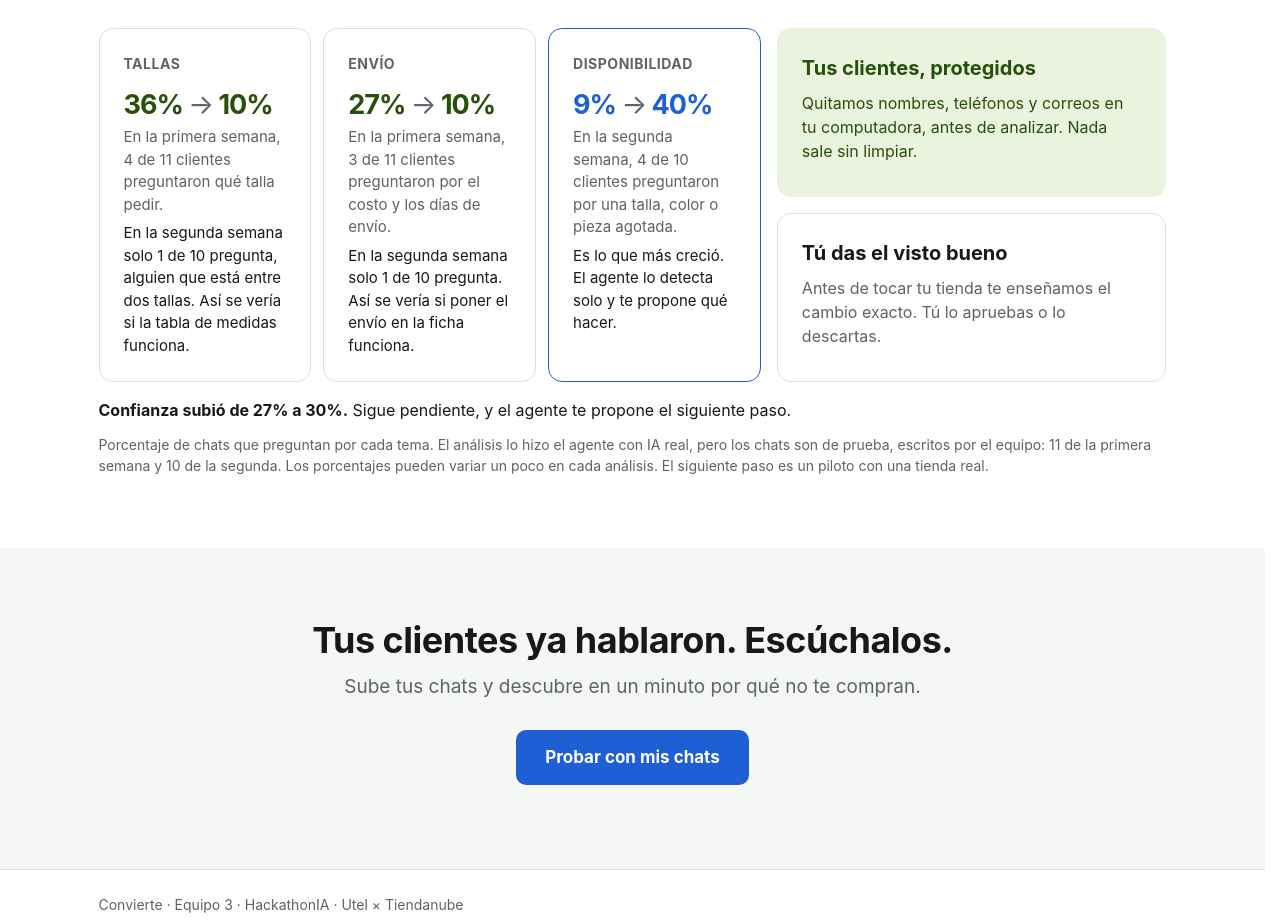
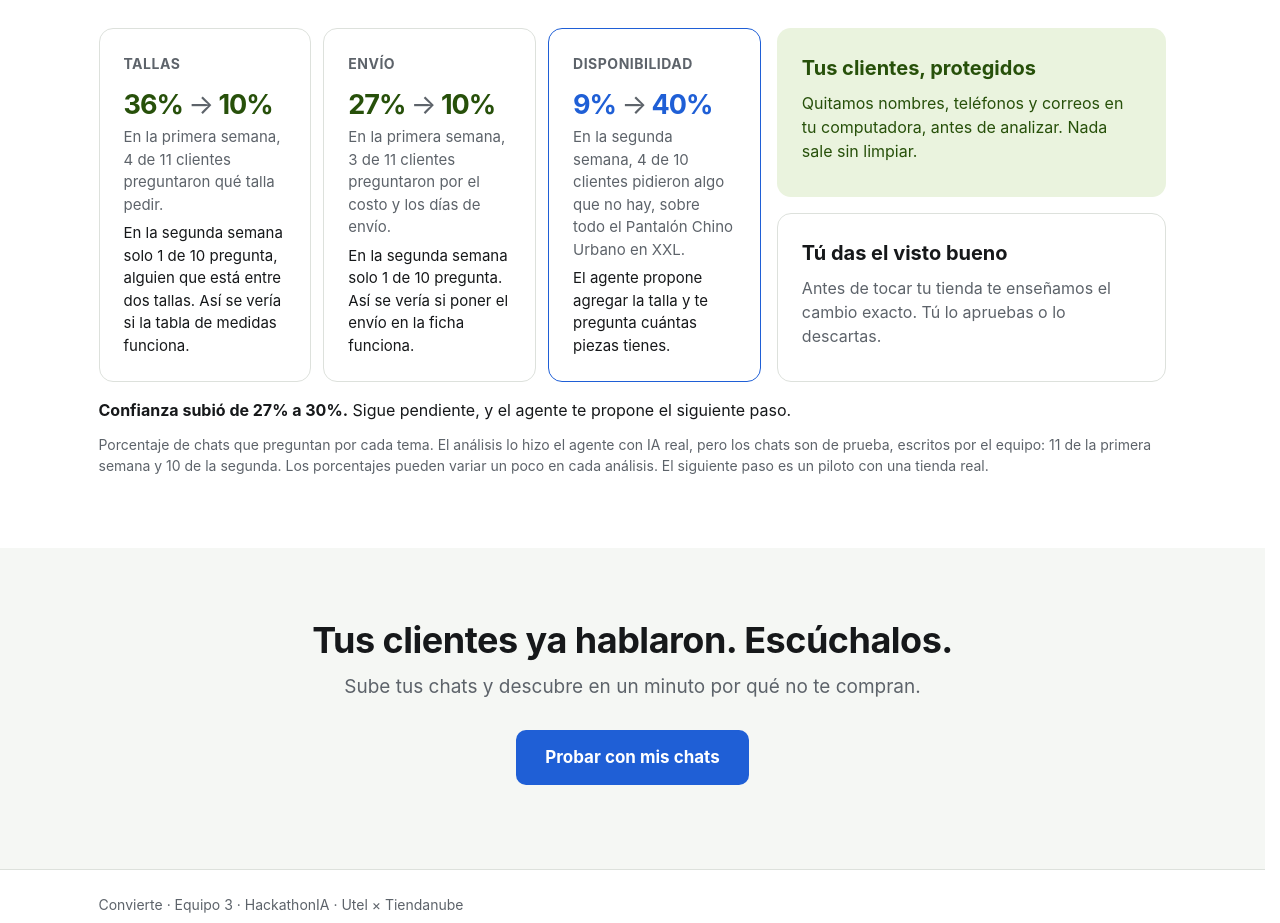
Before and after one commit to descamilla-codes/hackathonia-agente, a website: page landing.html in a window 1280 px wide. Shown: the part 3320-4243 px from the top of the page. Drawn offline with Linux system fonts and the light colour scheme.

Commit message:
fix: describe the XXL request on the landing availability card

```diff
--- a/landing.html
+++ b/landing.html
@@ -193,7 +193,7 @@ footer { border-top: 1px solid var(--line); padding: 24px 0; font-size: 14px; co
           <div class="stats">
             <div class="card stat-card"><span class="topic">Tallas</span><b class="big">36% <span>&rarr;</span> 10%</b><p>En la primera semana, 4 de 11 clientes preguntaron qué talla pedir.</p><p>En la segunda semana solo 1 de 10 pregunta, alguien que está entre dos tallas. Así se vería si la tabla de medidas funciona.</p></div>
             <div class="card stat-card"><span class="topic">Envío</span><b class="big">27% <span>&rarr;</span> 10%</b><p>En la primera semana, 3 de 11 clientes preguntaron por el costo y los días de envío.</p><p>En la segunda semana solo 1 de 10 pregunta. Así se vería si poner el envío en la ficha funciona.</p></div>
-            <div class="card stat-card next"><span class="topic">Disponibilidad</span><b class="big">9% <span>&rarr;</span> 40%</b><p>En la segunda semana, 4 de 10 clientes preguntaron por una talla, color o pieza agotada.</p><p>Es lo que más creció. El agente lo detecta solo y te propone qué hacer.</p></div>
+            <div class="card stat-card next"><span class="topic">Disponibilidad</span><b class="big">9% <span>&rarr;</span> 40%</b><p>En la segunda semana, 4 de 10 clientes pidieron algo que no hay, sobre todo el Pantalón Chino Urbano en XXL.</p><p>El agente propone agregar la talla y te pregunta cuántas piezas tienes.</p></div>
           </div>
         </div>
         <div class="side">
```
